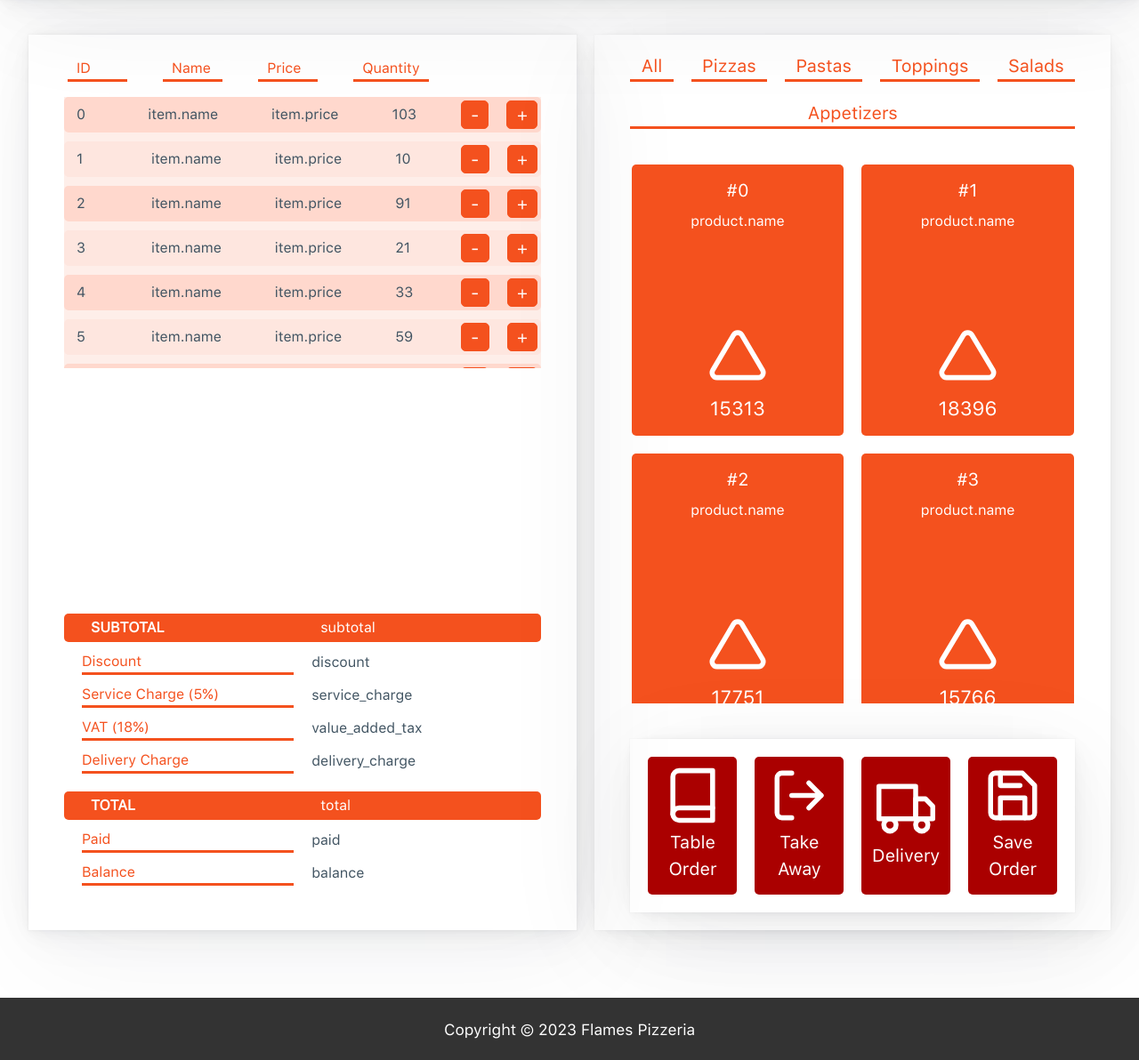
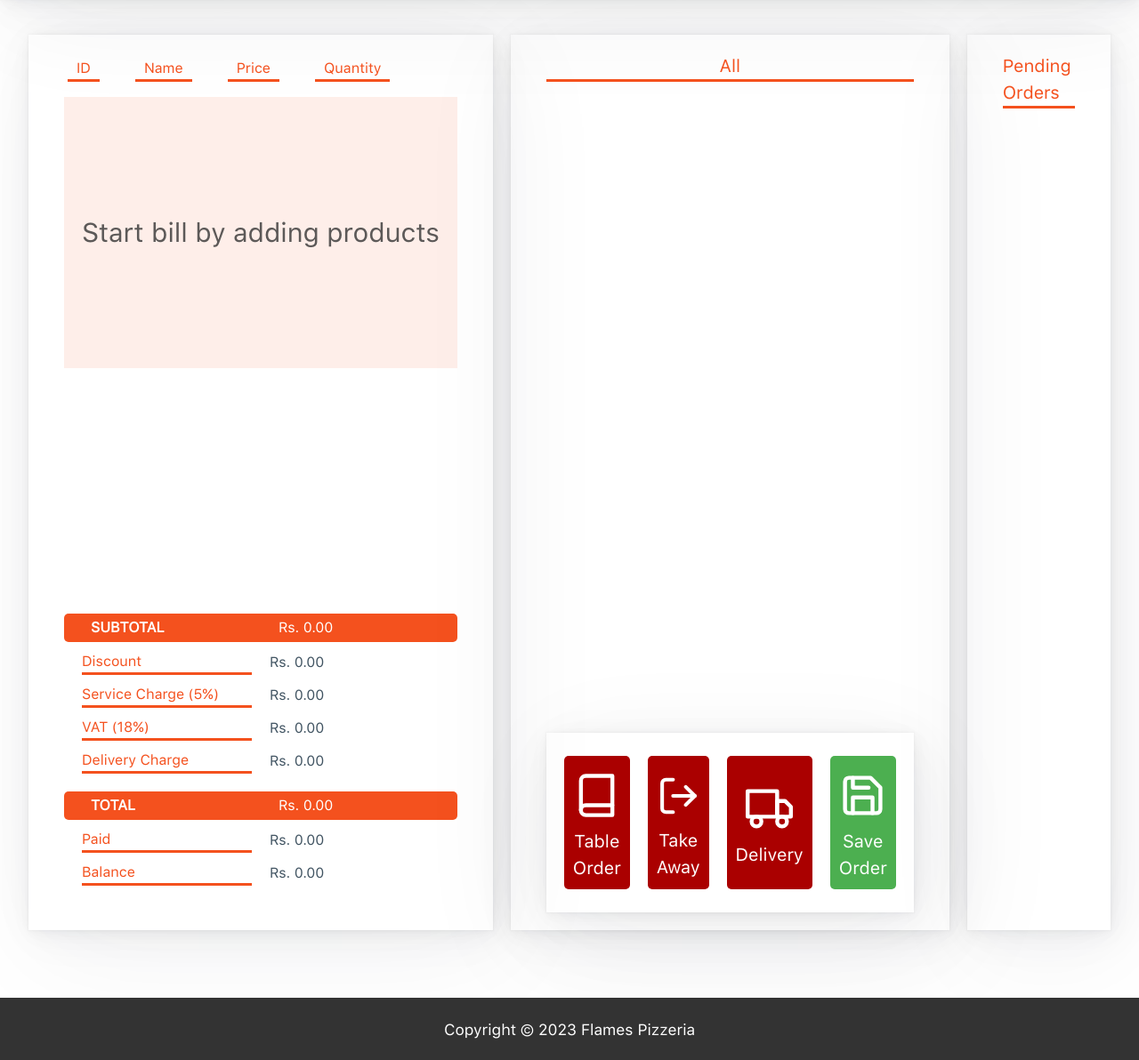
Before and after one commit to sachintha180/flames-pos, a Flask app: page /billing in a window 1280 px wide. Shown: the part 134-1326 px from the top of the page at 89% size. Run offline with Flask 3, Linux system fonts and the light colour scheme; the visitor is signed in with stand-in values (Sample User, id 1); parts of the project's set-up code (start-up, migrations or seed data) failed here and were passed over.

Commit message:
update for minor changes

```diff
--- a/app.py
+++ b/app.py
@@ -1,6 +1,5 @@
-from tkinter import E
 from flask import Flask, render_template, request, session, redirect
-from models import Customer, Product, Staff, db, User
+from models import Customer, Order, OrderProduct, Payment, Product, Staff, db, User
 from helpers import (
     generate_response,
     get_random_quote,
@@ -70,16 +69,10 @@ def addOwner():
 
         # query username in database
         try:
-            matched_users = db.session.scalars(
-                db.select(User).where(
-                    db.and_(
-                        User.username == request.json["username"],
-                        User.role == enums.UserRole.owner,
-                    )
-                )
-            ).all()
+            query = db.session.select(User).where(User.username == request.json["username"]).where(User.role == enums.UserRole.owner)
+            matched_users = db.session.scalars(query).all()
+            print(matched_users)
         except Exception as e:
-            print(e)
             error = str(e)[: app.config.get("MAX_ERROR_LENGTH")] + " (more)"
             return generate_response(
                 status_code=400,
@@ -285,9 +278,9 @@ def login():
 
         # otherwise, get username from database + save to session variable
         try:
-            user = db.session.execute(
-                db.select(User).filter(User.username == request.json["username"])
-            ).scalar_one()
+            user = db.session.scalar(
+                db.select(User).where(User.username == request.json["username"])
+            )
         except:
             return generate_response(
                 status_code=404,
@@ -337,8 +330,189 @@ def menu():
 @login_required
 def billing():
     if request.method == "GET":
-        return render_template("billing.html", version=app.config.get("VERSION"))
+        # get product category names
+        try:
+            categories = db.session.scalars(
+                db.select(Product.category).distinct()
+            ).all()
+            category_list = ["All"] + [e.value.title() for e in categories]
+        except Exception as e:
+            error = str(e)[: app.config.get("MAX_ERROR_LENGTH")] + " (more)"
+            return generate_response(
+                status_code=400,
+                message="Failed to get product categories",
+                action=f"Server responded with error: {error}",
+                data={"flag": False},
+            )
+
+        # get full product details
+        try:
+            products = db.session.scalars(db.select(Product)).all()
+            products_list = []
+            for product in products:
+                products_list.append(
+                    {
+                        "id": product.id,
+                        "name": product.name,
+                        "description": product.description,
+                        "price": float(product.price),
+                        "category_id": category_list.index(
+                            product.category.value.title()
+                        ),
+                    }
+                )
+        except Exception as e:
+            error = str(e)[: app.config.get("MAX_ERROR_LENGTH")] + " (more)"
+            return generate_response(
+                status_code=400,
+                message="Failed to get all product details",
+                action=f"Server responded with error: {error}",
+                data={"flag": False},
+            )
+
+        # get list of pending orders
+        try:
+            pending_orders = db.session.scalars(
+                db.select(Order.id).where(Order.status == enums.OrderStatus.pending)
+            ).all()
+        except:
+            return generate_response(
+                status_code=404,
+                message="Pending orders not found",
+                action="Please logout and login, and try again",
+                data={"flag": False},
+            )
+
+
+        # if successful, get item and total lists for each pending order
+        try:
+            pass
+            # for order_id in pending_orders:
+            #     item_list = db.session.scalars(
+            #         db.select(Product, OrderProduct).join_from(Product, OrderProduct).options(where(Product.orders.any(OrderProduct.order_id == order_id))
+            #     ).all()
+            #     print(item_list)
+        except Exception as e:
+            print(e)
+            return generate_response(
+                status_code=404,
+                message="Could not create item list for pending orders",
+                action="Please logout and login, and try again",
+                data={"flag": False},
+            )
+
+        return render_template(
+            "billing.html",
+            version=app.config.get("VERSION"),
+            categories=category_list,
+            products=products_list,
+        )
+
+
+# note: /save_order route is NOT PUBLICLY visible
+@app.route("/save_order", methods=["POST"])
+@login_required
+def saveOrder():
+    if request.method == "POST":
+        # verify the provided order data
+        response = validate_attributes(
+            request.json,
+            ["totals", "items"],
+        )
+        if response.status_code != 200:
+            return response
+
+        # get the initiating user's id
+        try:
+            user_id = db.session.scalar(
+                db.select(User.id).where(User.username == session["username"])
+            )
+        except:
+            return generate_response(
+                status_code=404,
+                message="Username is invalid",
+                action="This bill's creator is an invalid user, please logout and login again.",
+                data={"flag": False},
+            )
+
+        # if successful, insert payment data w/ ptype="pending"
+        # NOTE: paid and balance amounts will ONLY BE UPDATED upon confirming the payment
+        # TODO: social_contrib_levy field must be changed depending on customer's requirements
+        try:
+            payment = Payment(
+                subtotal=request.json["totals"]["subtotal"],
+                paid=0,
+                balance=0,
+                discount=request.json["totals"]["discount"],
+                service_charge=request.json["totals"]["service_charge"],
+                value_added_tax=request.json["totals"]["value_added_tax"],
+                social_contrib_levy=0,
+                delivery_charge=request.json["totals"]["delivery_charge"],
+                total=request.json["totals"]["total"],
+            )
+            db.session.add(payment)
+            db.session.commit()
+            payment_id = payment.id
+        except Exception as e:
+            error = str(e)[: app.config.get("MAX_ERROR_LENGTH")] + " (more)"
+            return generate_response(
+                status_code=400,
+                message="Failed to add payment information",
+                action=f"Server responded with error: {error}",
+                data={"flag": False},
+            )
+
+        # if successful, insert order data
+        # NOTE: all orders are of otype="unconfirmed" when saved
+        # NOTE: all orders are of status="pending" when saved
+        # TODO: all orders are currently made by customer_id=1, please change it before distribution
+        # TODO: all orders are currently assigned to staff_id=1, please change it before distribution
+        try:
+            order = Order(
+                customer_id=1, user_id=user_id, payment_id=payment_id, staff_id=1
+            )
+            db.session.add(order)
+            db.session.commit()
+            order_id = order.id
+        except Exception as e:
+            error = str(e)[: app.config.get("MAX_ERROR_LENGTH")] + " (more)"
+            return generate_response(
+                status_code=400,
+                message="Failed to add order information",
+                action=f"Server responded with error: {error}",
+                data={"flag": False},
+            )
+
+        # if successful, insert order-product data
+        try:
+            for item_id in request.json["items"]:
+                order_product = OrderProduct(
+                    order_id=order_id,
+                    product_id=item_id,
+                    quantity=request.json["items"][item_id]["quantity"],
+                )
+                db.session.add(order_product)
+            db.session.commit()
+        except Exception as e:
+            error = str(e)[: app.config.get("MAX_ERROR_LENGTH")] + " (more)"
+            return generate_response(
+                status_code=400,
+                message="Failed to register order & payment information",
+                action=f"Server responded with error: {error}",
+                data={"flag": False},
+            )
+
+        # otherwise, return success JSON
+        return generate_response(
+            status_code=200,
+            message="Successfully added order",
+            action=f"You have now added order #{order_id} - you should see it on the pending list",
+            data={
+                "flag": True,
+                "order_id": order_id
+            },
+        )
 
 
 if __name__ == "__main__":
-    app.run(debug=True)
+    app.run(debug=True, port=3000)
--- a/helpers.py
+++ b/helpers.py
@@ -114,6 +114,9 @@ def verify_user(user_dict):
             )
 
 
+def print_order_bill(order, totals, items):
+    return
+
 def login_required(f):
     """
     Decorate routes to require login.
--- a/static/css/styles.css
+++ b/static/css/styles.css
@@ -229,7 +229,7 @@ body > #billing {
   display: flex;
   flex-flow: row nowrap;
   justify-content: center;
-  max-height: 85vh;
+  height: 85vh;
   max-width: 95vw;
   margin-top: calc(-2 * var(--spacing));
   gap: var(--spacing);
@@ -242,7 +242,7 @@ body > #billing #bill {
   padding: var(--spacing) calc(var(--spacing) * 2);
   -webkit-box-shadow: var(--card-box-shadow);
   box-shadow: var(--card-box-shadow);
-  flex: 1;
+  flex: 2;
 }
 body > #billing #bill p {
   font-size: 0.8rem;
@@ -262,7 +262,8 @@ body > #billing #bill #items #item-rows {
 body > #billing #bill #items #item-rows .temp-msg {
   color: var(--tertiary-transparent);
   font-size: 1.5rem;
-  margin: 0;
+  margin: auto 0;
+  align-self: center;
 }
 body > #billing #bill .item {
   display: -webkit-box;
@@ -302,6 +303,12 @@ body > #billing #bill #items .item p {
   -ms-flex: 1;
   flex: 1;
 }
+body > #billing #bill #items .item p.id {
+  flex: 0.5;
+}
+body > #billing #bill #items .item p.name {
+  flex: 2;
+}
 body > #billing #bill #items .item .quantity-btn {
   width: -webkit-fit-content;
   width: -moz-fit-content;
@@ -314,9 +321,16 @@ body > #billing #bill #items #item-header .quantity-btn {
   visibility: hidden;
 }
 body > #billing #bill #items #item-header p,
-body > #billing #bill #total .item .item-label {
+body > #billing #bill #total .item .item-label,
+body > #billing #pending .item {
   color: var(--primary);
   border-bottom: var(--outline-width) solid var(--primary);
+}
+body > #billing #bill #items .item p.id {
+  flex: 0.5;
+}
+body > #billing #bill #items .item p.name {
+  flex: 2;
 }
 body > #billing #bill #total {
   margin-bottom: var(--spacing);
@@ -348,7 +362,7 @@ body > #billing #products {
   -webkit-box-shadow: var(--card-box-shadow);
   box-shadow: var(--card-box-shadow);
   padding: var(--spacing) calc(var(--spacing) * 2);
-  flex: 1.5;
+  flex: 3;
   justify-content: space-between;
   display: flex;
   flex-flow: column nowrap;
@@ -450,8 +464,8 @@ body > #billing #products #product-items {
 }
 body > #billing #products #product-items .product {
   background-color: var(--primary);
-  height: calc(var(--header-height) * 2.3);
-  width: calc(var(--header-height) * 1.8);
+  height: 230px;
+  width: 170px;
   display: -webkit-box;
   display: -ms-flexbox;
   display: flex;
@@ -526,7 +540,8 @@ body > #billing #products #product-buttons {
   padding: var(--spacing);
   box-shadow: var(--card-box-shadow);
 }
-body > #billing #products #product-buttons div {
+body > #billing #products #product-buttons button {
+  border: none;
   display: flex;
   flex-flow: column nowrap;
   background-color: var(--secondary);
@@ -536,20 +551,58 @@ body > #billing #products #product-buttons div {
   flex: 1;
   border-radius: var(--border-radius);
   transition: background-color var(--transition);
+  text-align: center;
+  margin: calc(var(--spacing) * 0.3) 0;
+  color: var(--primary-inverse);
+  height: 150px;
 }
-body > #billing #products #product-buttons div:hover {
+body > #billing #products #product-buttons button:hover {
   background-color: var(--secondary-hover);
   cursor: pointer;
 }
+body > #billing #products #product-buttons button::before {
+  order: 1;
+  margin: calc(var(--spacing) * 0.5) 0;
+}
+body > #billing #products #product-buttons button#save {
+  background-color: var(--success);
+}
+body > #billing #products #product-buttons button#save:hover {
+  background-color: var(--success-hover);
+}
 body > #billing #products #product-buttons img {
-  width: calc(var(--header-height) * 0.5);
-  height: calc(var(--header-height) * 0.5);
+  width: calc(var(--header-height) * 0.4);
+  height: calc(var(--header-height) * 0.4);
+  margin: calc(var(--spacing) * 0.5) 0;
 }
-body > #billing #products #product-buttons div p {
-  text-align: center;
-  padding: 0;
-  margin: 0.2rem 0;
-  color: var(--primary-inverse);
+body > #billing #pending {
+  box-shadow: var(--card-box-shadow);
+  padding: var(--spacing) calc(var(--spacing) * 2);
+  flex: 1;
+  display: flex;
+  flex-flow: column nowrap;
+}
+body > #billing #pending #pending-list {
+  display: flex;
+  flex-flow: column nowrap;
+  gap: var(--spacing);
+  max-height: 95%;
+  overflow-y: auto;
+}
+body > #billing #pending #pending-list .pending-order {
+  background-color: var(--primary);
+  border-radius: var(--border-radius);
+  transition: background-color var(--transition);
+}
+body > #billing #pending #pending-list .pending-order:hover {
+  background-color: var(--primary-hover);
+  cursor: pointer;
+}
+body > #billing #pending #pending-list .pending-order p {
+  font-size: 0.8rem;
+  color: white;
+  padding: calc(var(--spacing) * 0.5) var(--spacing);
+  margin: 0;
 }
 ::-webkit-scrollbar {
   width: 10px;
--- a/static/scripts/billing.js
+++ b/static/scripts/billing.js
@@ -6,6 +6,9 @@ const CATEGORIES = [
   'Salads',
   'Appetizers',
 ]
+const VAT_PERCENT = 0.18
+const SERVICE_CHARGE_PERCENT = 0.05
+let PENDING_ORDERS = {}
 
 function addItem(id, name, price, quantity) {
   const itemContainer = document.querySelector('#item-rows')
@@ -16,38 +19,236 @@ function addItem(id, name, price, quantity) {
   item.innerHTML += `<p class="price">${price}</p>`
   item.innerHTML += `<p class="quantity">${quantity}</p>`
   item.innerHTML += `<button type="button" class="quantity-btn" name="remove">-</button>`
-  item.innerHTML += `<button type="button" class="quantity-btn" name="add">+</button>`
   itemContainer.append(item)
 }
 
-function addProduct(id, name, imageAlt, imageSrc, price) {
-  const productContainer = document.querySelector('#product-items')
-  let product = document.createElement('div')
-  product.classList.add('product')
-  product.innerHTML += `<p class="id">#${id}</p>`
-  product.innerHTML += `<p class="name">${name}</p>`
-  product.innerHTML += `<img alt="${imageAlt}" src="${imageSrc}" height="100">`
-  product.innerHTML += `<p class="price">${price}</p>`
-  productContainer.append(product)
-}
-
-function addProductCategories(categories) {
-  const productHeader = document.querySelector('#product-header')
-  categories.forEach((category) => {
-    productHeader.innerHTML += `<p class="category">${category}</p>`
+function toggleProductCategory(category) {
+  const products = document.querySelectorAll('#product-items .product')
+  products.forEach((product) => {
+    if (product.classList.contains(category) || category === 'category-0') {
+      product.style.display = 'flex'
+    } else {
+      product.style.display = 'none'
+    }
   })
 }
 
+function zeroBillTotals() {
+  totalLabels = document.querySelectorAll('#total .total-row :not(.item-label)')
+  totalLabels.forEach((totalLabel) => {
+    totalLabel.innerHTML = 'Rs. 0.00'
+  })
+}
+
+function updateBillItemQuantity(itemID, billItems) {
+  const itemContainer = document.querySelector('#item-rows')
+  const existingItems = itemContainer.querySelectorAll('.item')
+
+  let updated = false
+  let itemIndex = 0
+  while (itemIndex < existingItems.length && !updated) {
+    if (existingItems[itemIndex].id === itemID) {
+      if (billItems[itemID].quantity == 0) {
+        existingItems[itemIndex].remove()
+      } else {
+        existingItems[itemIndex].querySelector('.quantity').innerHTML =
+          billItems[itemID].quantity
+      }
+      updated = true
+    }
+    itemIndex++
+  }
+
+  return updated
+}
+
+function createBillItem(id, name, price, quantity) {
+  let item = document.createElement('div')
+  item.classList.add('item')
+  item.id = id
+  item.innerHTML += `<p class="id">${id}</p>`
+  item.innerHTML += `<p class="name">${name}</p>`
+  item.innerHTML += `<p class="price">Rs. ${price}</p>`
+  item.innerHTML += `<p class="quantity">${quantity}</p>`
+  item.innerHTML += `<button type="button" class="quantity-btn" name="remove">-</button>`
+  return item
+}
+
+function setBillItem(itemID, billItems) {
+  const itemContainer = document.querySelector('#item-rows')
+  const existingItems = itemContainer.querySelectorAll('.item')
+
+  if (existingItems.length == 0) {
+    itemContainer.innerHTML = ''
+  }
+  const updated = updateBillItemQuantity(itemID, billItems)
+
+  if (!updated) {
+    const billItem = createBillItem(
+      itemID,
+      billItems[itemID].name,
+      billItems[itemID].price,
+      billItems[itemID].quantity
+    )
+    billItem.querySelector('.quantity-btn').addEventListener('click', () => {
+      billItems[itemID].quantity--
+      updateBillItemQuantity(itemID, billItems)
+      if (billItems[itemID].quantity === 0) {
+        delete billItems[itemID]
+      }
+    })
+    itemContainer.append(billItem)
+  }
+
+  return billItems
+}
+
+function addBillItem(itemDetails, billItems) {
+  if (itemDetails.id in billItems) {
+    billItems[itemDetails.id].quantity++
+  } else {
+    billItems[itemDetails.id] = {
+      name: itemDetails.name,
+      price: itemDetails.price,
+      quantity: itemDetails.quantity,
+    }
+  }
+  billItems = setBillItem(itemDetails.id, billItems)
+  return billItems
+}
+
+function calculateTotals(billItems) {
+  let subtotal = 0
+  for (let key in billItems) {
+    subtotal += billItems[key].price * billItems[key].quantity
+  }
+  const discount = 0
+  const service_charge = subtotal * SERVICE_CHARGE_PERCENT
+  const value_added_tax = subtotal * VAT_PERCENT
+  const delivery_charge = 0
+  const total =
+    subtotal + discount + service_charge + value_added_tax + delivery_charge
+
+  return {
+    subtotal: subtotal,
+    discount: discount,
+    service_charge: service_charge,
+    value_added_tax: value_added_tax,
+    delivery_charge: delivery_charge,
+    total: total,
+  }
+}
+
+function displayTotals(totalObject) {
+  document.querySelector(
+    '#subtotal'
+  ).innerHTML = `Rs. ${totalObject.subtotal.toFixed(2)}`
+  document.querySelector(
+    '#discount'
+  ).innerHTML = `Rs. ${totalObject.discount.toFixed(2)}`
+  document.querySelector(
+    '#service_charge'
+  ).innerHTML = `Rs. ${totalObject.service_charge.toFixed(2)}`
+  document.querySelector(
+    '#value_added_tax'
+  ).innerHTML = `Rs. ${totalObject.value_added_tax.toFixed(2)}`
+  document.querySelector(
+    '#delivery_charge'
+  ).innerHTML = `Rs. ${totalObject.delivery_charge.toFixed(2)}`
+  document.querySelector(
+    '#bill-total'
+  ).innerHTML = `Rs. ${totalObject.total.toFixed(2)}`
+}
+
+function resetBill() {
+  zeroBillTotals()
+  document.querySelector(
+    '#item-rows'
+  ).innerHTML = `<p class="temp-msg">Start bill by adding products</p>`
+}
+
+function showPendingOrders() {
+  const pendingContainer = document.querySelector('#pending-list')
+  pendingContainer.innerHTML = ''
+  for (let key in PENDING_ORDERS) {
+    let pendingItem = document.createElement('div')
+    pendingItem.classList.add('pending-order')
+    pendingItem.innerHTML += `<p class="pending-order-id">Order ID: #${key}</p>`
+    pendingContainer.appendChild(pendingItem)
+  }
+}
+
+function handleSave(billItems, totalObject) {
+  hideError()
+
+  const saveBtn = document.querySelector('#save')
+  setBtnBusy(saveBtn, true)
+
+  if (Object.keys(billItems).length == 0) {
+    showError('Invalid bill', 'Please add one or more items to save the bill')
+  } else if (Object.keys(totalObject).total <= 0) {
+    showError(
+      'Invalid total',
+      'Please add items to the bill, the bill total is invalid'
+    )
+  } else {
+    postJSON('/save_order', {
+      totals: totalObject,
+      items: billItems,
+    }).then((response) => {
+      showError(response.message, response.action, response.data.flag)
+      if (response.data.flag) {
+        resetBill()
+        PENDING_ORDERS[response.data.order_id] = {
+          totalObject: billItems,
+          billItems: totalObject,
+        }
+        showPendingOrders()
+      }
+    })
+  }
+
+  setBtnBusy(saveBtn, false)
+}
+
 document.addEventListener('DOMContentLoaded', () => {
-  addProductCategories(CATEGORIES)
-  for (let i = 0; i < 100; i++) {
-    addItem(i, 'item.name', 'item.price', Math.floor(Math.random() * 100 + 10))
-    addProduct(
-      i,
-      'product.name',
-      'image.alt',
-      'static/icons/triangle.svg',
-      Math.floor(Math.random() * 10000 + 10000)
-    )
-  }
+  let billItems = {}
+  let totalObject = {}
+  zeroBillTotals()
+
+  const categoryBtns = document.querySelectorAll('#product-header .category')
+  categoryBtns.forEach((categoryBtn) => {
+    categoryBtn.addEventListener('click', () => {
+      toggleProductCategory(categoryBtn.classList[1])
+    })
+  })
+
+  const productBtns = document.querySelectorAll('#product-items .product')
+  productBtns.forEach((productBtn) => {
+    productBtn.addEventListener('click', () => {
+      billItems = addBillItem(
+        {
+          id: productBtn.querySelector('.id').innerHTML.slice(1),
+          name: productBtn.querySelector('.name').innerHTML,
+          price: parseFloat(
+            parseFloat(productBtn.querySelector('.price').innerHTML.slice(3))
+          ),
+          quantity: 1,
+        },
+        billItems
+      )
+      totalObject = calculateTotals(billItems)
+      displayTotals(totalObject)
+    })
+  })
+
+  const saveBtn = document.querySelector('#save')
+  saveBtn.addEventListener('click', () => {
+    handleSave(billItems, totalObject)
+    totalObject = {}
+    billItems = {}
+  })
+
+  const errorCloseBtn = document.querySelector('#error_close')
+  errorCloseBtn.addEventListener('click', hideError)
 })
--- a/templates/billing.html
+++ b/templates/billing.html
@@ -18,9 +18,9 @@
                 <p class="price">Price</p>
                 <p class="quantity">Quantity</p>
                 <button type="button" class="quantity-btn" name="remove">-</button>
-                <button type="button" class="quantity-btn" name="add">-</button>
             </div>
             <section id="item-rows">
+                <p class="temp-msg">Start bill by adding products</p>
             </section>
         </section>
         <section id="total" class="container">
@@ -46,7 +46,7 @@
             </div>
             <div class="total-row item highlight">
                 <p class="item-label">Total</p>
-                <p id="total">total</p>
+                <p id="bill-total">total</p>
             </div>
             <div class="total-row item">
                 <p class="item-label">Paid</p>
@@ -76,22 +76,27 @@
             {% endfor %}
         </section>
         <div id="product-buttons" class="item container">
-            <div id="table_order_btn">
+            <button type="button" id="table_order" name="table_order">
                 <img alt="Table order icon" src="{{ url_for('static', filename='icons/table.svg') }}" height="100">
-                <p>Table Order</p>
-            </div>
-            <div id="take_away_btn">
+                Table Order
+            </button>
+            <button type="button" id="take_away" name="take_away">
                 <img alt="Take away icon" src="{{ url_for('static', filename='icons/logout.svg') }}" height="100">
-                <p>Take Away</p>
-            </div>
-            <div id="delivery_btn">
+                Take Away
+            </button>
+            <button type="button" id="delivery" name="delivery">
                 <img alt="Delivery icon" src="{{ url_for('static', filename='icons/delivery.svg') }}" height="100">
-                <p>Delivery</p>
-            </div>
-            <div id="save_btn">
+                Delivery
+            </button>
+            <button type="button" id="save" name="save">
                 <img alt="Save icon" src="{{ url_for('static', filename='icons/save.svg') }}" height="100">
-                <p>Save Order</p>
-            </div>
+                Save Order
+            </button>
+        </div>
+    </section>
+    <section id="pending">
+        <p class="item">Pending Orders</p>
+        <div id="pending-list">
         </div>
     </section>
 </section>
```
Also changed, not shown: config.py (deleted, +0 -39 lines), enums.py (+14 -0 lines), models.py (+40 -35 lines), static/scripts/initialize.js (+25 -0 lines).
